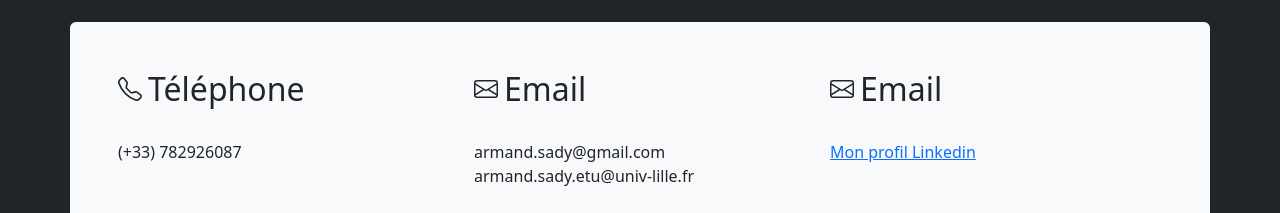
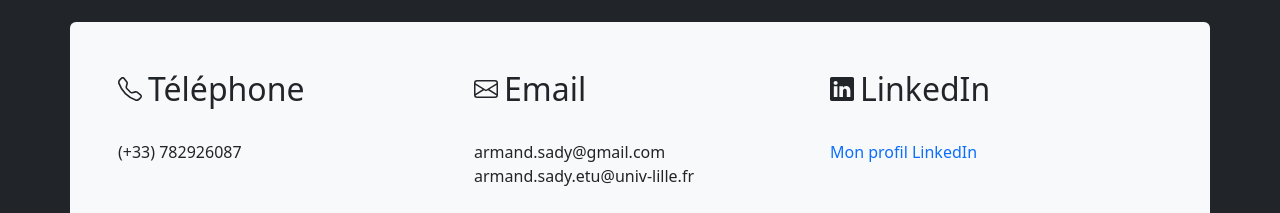
Before and after one commit to armandclonesady/r-portfolio, a React (Vite) app in the folder portfolio/: page /r-portfolio/contact in a window 1280 px wide. Shown: the part 282-495 px from the top of the page. Built offline with nearby package versions, Linux system fonts and the light colour scheme.

Commit message:
style change and contact changes

```diff
--- a/portfolio/src/features/About.tsx
+++ b/portfolio/src/features/About.tsx
@@ -1,6 +1,5 @@
 import { Col, Container, Row } from "react-bootstrap";
 import { NavLink } from "react-router";
-import {routes} from "../routes";
 
 export function About() {
     return (
@@ -46,18 +45,18 @@
                 </Col>
             </Row>
         </Container>
-        <Container className="mt-5 bg-light p-5 rounded">
+        <Container>
             <Row>
-                <Col align="center">
-                    <NavLink to={routes.Formations}> <h3> Formations </h3> </NavLink>
+                <Col align="center" className="m-5 bg-light p-5 rounded-pill">
+                    <NavLink to="formations" className={"text-decoration-none"}> <h3> Formations </h3> </NavLink>
                 </Col>
 
-                <Col align="center">
-                <NavLink to={routes.Competences}> <h3> Compétences </h3> </NavLink>
+                <Col align="center" className="m-5 bg-light p-5 rounded-pill">
+                <NavLink to="competences" className={"text-decoration-none"}> <h3> Compétences </h3> </NavLink>
                 </Col>
 
-                <Col align="center">
-                <NavLink to={routes.Experiences}> <h3> Expériences </h3> </NavLink>
+                <Col align="center" className="m-5 bg-light p-5 rounded-pill">
+                <NavLink to="experiences" className={"text-decoration-none"}> <h3> Expériences </h3> </NavLink>
                 </Col>
             </Row>
         </Container>
--- a/portfolio/src/features/Contact.tsx
+++ b/portfolio/src/features/Contact.tsx
@@ -54,14 +54,14 @@
                     */}
                     <h2>
                         <svg xmlns="http://www.w3.org/2000/svg" width="30" height="30" fill="currentColor" className="bi bi-telephone" viewBox="0 0 20 20">
-                        <path d="M0 4a2 2 0 0 1 2-2h12a2 2 0 0 1 2 2v8a2 2 0 0 1-2 2H2a2 2 0 0 1-2-2zm2-1a1 1 0 0 0-1 1v.217l7 4.2 7-4.2V4a1 1 0 0 0-1-1zm13 2.383-4.708 2.825L15 11.105zm-.034 6.876-5.64-3.471L8 9.583l-1.326-.795-5.64 3.47A1 1 0 0 0 2 13h12a1 1 0 0 0 .966-.741M1 11.105l4.708-2.897L1 5.383z"/>
+                        <path d="M0 1.146C0 .513.526 0 1.175 0h13.65C15.474 0 16 .513 16 1.146v13.708c0 .633-.526 1.146-1.175 1.146H1.175C.526 16 0 15.487 0 14.854zm4.943 12.248V6.169H2.542v7.225zm-1.2-8.212c.837 0 1.358-.554 1.358-1.248-.015-.709-.52-1.248-1.342-1.248S2.4 3.226 2.4 3.934c0 .694.521 1.248 1.327 1.248zm4.908 8.212V9.359c0-.216.016-.432.08-.586.173-.431.568-.878 1.232-.878.869 0 1.216.662 1.216 1.634v3.865h2.401V9.25c0-2.22-1.184-3.252-2.764-3.252-1.274 0-1.845.7-2.165 1.193v.025h-.016l.016-.025V6.169h-2.4c.03.678 0 7.225 0 7.225z"/>
                         </svg>
-                        Email
+                        LinkedIn
                     </h2>
                     <br />
                     <Col clas>
                         <p>
-                            <a href="https://www.linkedin.com/in/armand-sady-368992274//">Mon profil Linkedin</a>
+                            <a href="https://www.linkedin.com/in/armand-sady-368992274//" className="text-decoration-none">Mon profil LinkedIn</a>
                         </p>
                     </Col>
                 </Col>
```
